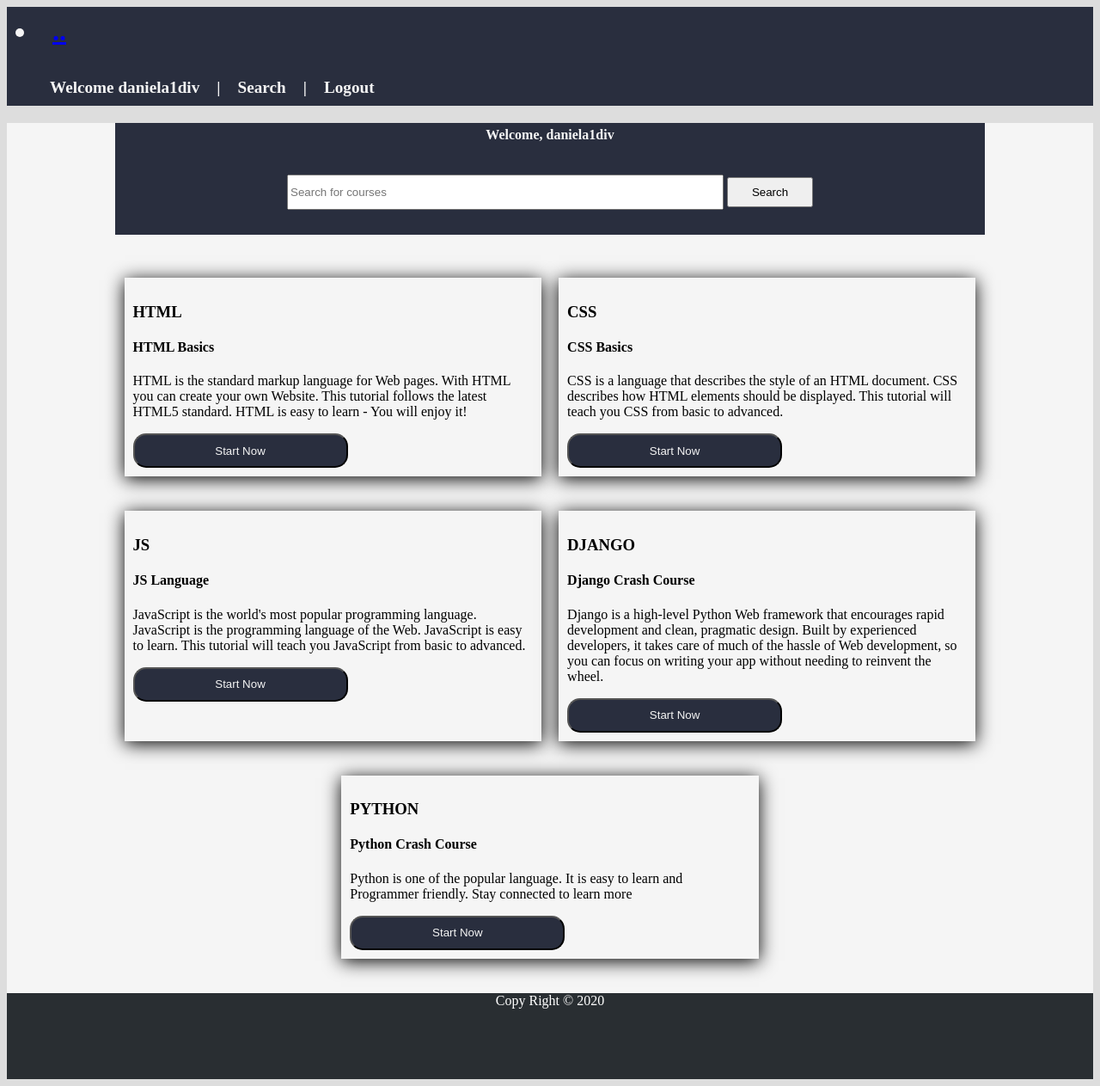
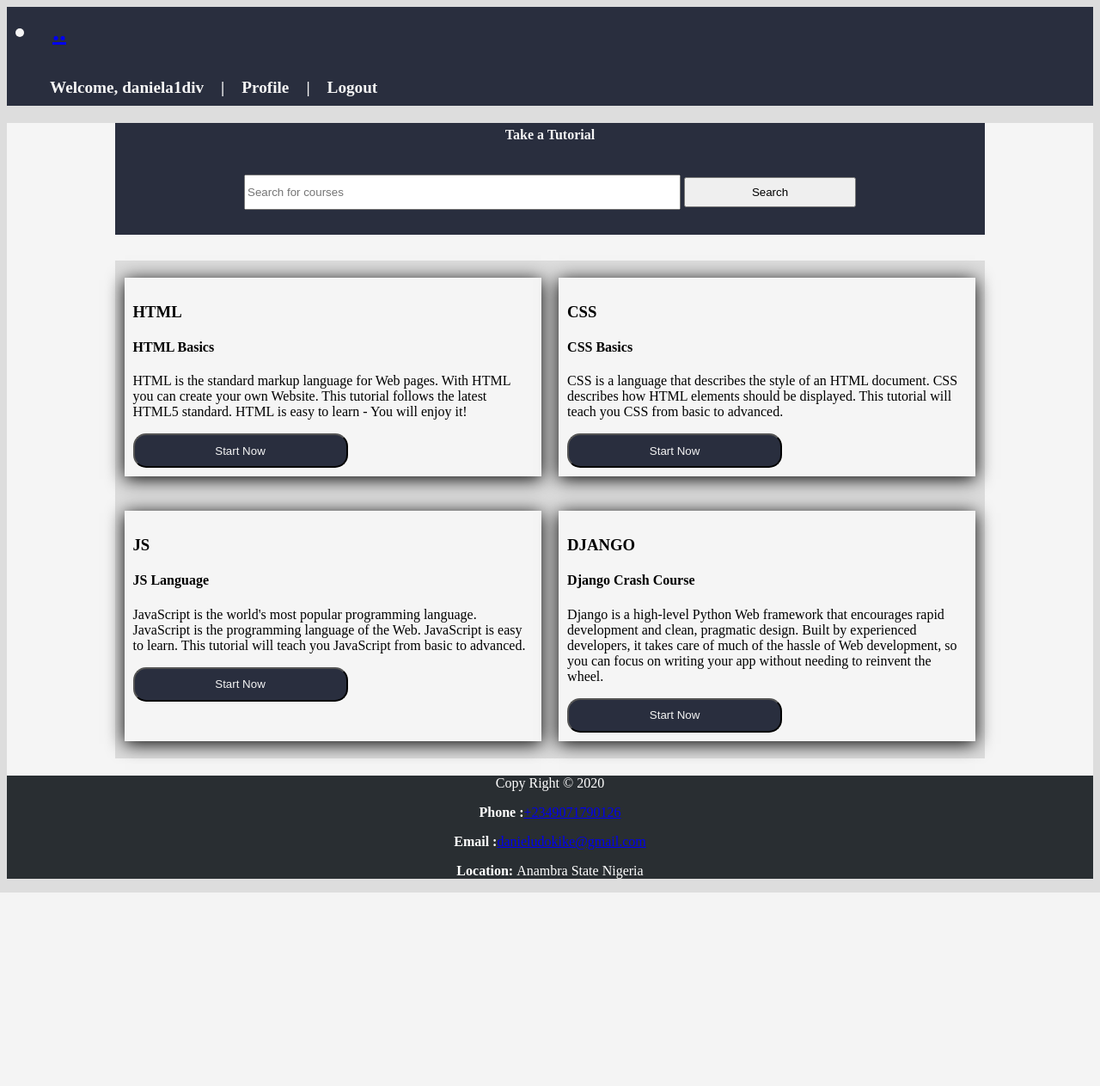
Before and after one commit to danieludokike/web_class_app, a Django app: page /account/user/profile/ in a window 1280 px wide. Shown: the whole page at 86% size. After the commit the page ends 1038 px from the top, so only its background shows below. Run offline with Django 3.2, Linux system fonts and the light colour scheme; a user stored in the database is signed in; data comes from the database, SQL or seed files in the repository; both versions use the stored data as it was after the commit; some libraries are stand-ins or nearby versions.

Commit message:
New added page

```diff
--- a/web_class/static/web_class/css/main.css
+++ b/web_class/static/web_class/css/main.css
@@ -107,7 +119,8 @@ input[type="password"],
 
 input[type="text"]:focus,
 input[type="email"]:focus,
-input[type="password"]:focus {
+input[type="password"]:focus
+.search:focus {
     border: 2px solid #007bff;
 }
 
@@ -412,7 +425,7 @@ img {
 .footer {
     background-color: #292e32;
     margin-top: 20px;
-    height: 100px;
+    height: auto;
 }
 
 footer {
--- a/web_class/templates/web_class/account/login.html
+++ b/web_class/templates/web_class/account/login.html
@@ -32,8 +32,11 @@
               <label for="username">Username:</label><br>
               {{ form.password }}
             </div>
-            <p>Don't have an account? <a class="link" href="{% url 'web_class:register' %}">Click here!</a></p>
+            <br>
             <input class="submit-form-button" type="submit" value="Submit">
+            <p><a class="link" href="{% url 'web_class:register' %}">Don't have an account?</a></p>
+            <p><a class="link" href="{% url 'web_class:reset-password' %}">Forgot Password?</a></p>
+
 
         </form>
       </div>
--- a/web_class/templates/web_class/account/profile.html
+++ b/web_class/templates/web_class/account/profile.html
@@ -13,21 +13,30 @@
         <div  class="profile-detail">
             <!-- About me and my profile pic -->
             <div style="height: 20px;" class="login-header">
-                <strong>Welcome, {{ user }}</strong>
+                <strong>Take a Tutorial </strong>
             </div>
 
              <div id="search-courses">
                 <div class="form-field">
                     <form action="{% url 'web_class:tutorial-search' %}" method="post">
                         {% csrf_token %}
-                            <input  type="text" placeholder = "Search for courses"  name="search" id="id_search" required="" />
-                            <input style="width: 100px;"  type="submit" value="Search" />
+                            <input class="search"  type="text" placeholder = "Search for courses"  name="search" id="id_search" />
+                            <input class="go-btn"  type="submit" value="Search" />
                     </form>
                 </div>
             </div>
 
+            <!-- Field search Error display -->
+            <div>
+                <ul style=" text-align: center; width: 60%; margin:  auto;">
+                {% for msg in messages %}
+                    <li style="height: 100px; padding-top: 40px;" class="field-search-err"> {{ msg }}</li>
+                {% endfor %}
+                </ul>
+            </div>
+
     <!-- Tutorials section of the page -->
-    <div id="tutorials">
+    <div style="background-color: #ddd;" id="tutorials">
         {% for course in available_courses %}
             <div class="course">
                 <div class="inner-text">
--- a/web_class/templates/web_class/account/register.html
+++ b/web_class/templates/web_class/account/register.html
@@ -41,7 +41,7 @@
               {{ form.password2 }}
           </div>
           <div class="go-to"></div>
-          <p>Already have an Account? <a class="link" href="{% url 'web_class:login' %}">Click here!</a></p>
+          <p><a class="link" href="{% url 'web_class:login' %}">Already have an Account?</a></p>
       <input class="submit-form-button"  type="submit" value="Register">
     </form>
   </div>
--- a/web_class/templates/web_class/partials/_footer.html
+++ b/web_class/templates/web_class/partials/_footer.html
@@ -1,7 +1,10 @@
 <div class="footer">
     <footer>
         <!-- All Right reserved. You must not remove this template at any cost-->
-        <p>Copy Right &copy; 2020</p>
+        <p>Copy Right &copy; <script>document.write(new Date().getFullYear());</script></p>
+        <p><i class="fas fa-phone"></i><strong> Phone :</strong><a href="tel://1234567920">+2349071790126</a></p>
+        <p><i class="fas fa-mail-bulk"></i><strong> Email :</strong><a href="mailto:danieludokike@gmail.com">danieludokike@gmail.com</a></p>
+        <p><i class="fas fa-map"></i><strong> Location: </strong><span>Anambra State Nigeria</span></p>
         <!--All Right reserved-->
         <!--Designed by Daniel Udokike-->
     </footer>
--- a/web_class/templates/web_class/partials/_nav_links.html
+++ b/web_class/templates/web_class/partials/_nav_links.html
@@ -8,9 +8,9 @@
         </div>
 
         <ul id="nav_links">
-            <li><a href="{% url 'web_class:profile' %}">Welcome {{ request.user }}</a></li>
+            <li><a href="{% url 'web_class:profile' %}">Welcome, {{ request.user }}</a></li>
             <li><a href="{% url 'web_class:profile' %}">|</a></li>
-            <li><a href="#id_search">Search</a></li>
+            <li><a href="{% url 'web_class:profile' %}">Profile</a></li>
             <li><a href="{% url 'web_class:profile' %}">|</a></li>
             <li><a href="{% url 'web_class:logout' %}">Logout</a></li>
         </ul>
--- a/web_class/templates/web_class/tutorial.html
+++ b/web_class/templates/web_class/tutorial.html
@@ -13,7 +13,7 @@
         <div  class="profile-detail">
             <!-- About me and my profile pic -->
             <div style="height: 50px;" class="login-header">
-                <strong>(  {{ user }} )</strong>
+                <strong>Search Result:</strong>
             </div>
                          <!-- View search result -->
                 <div id="tutorials">
@@ -34,11 +34,11 @@
                         {% else %}
 
                              <div class="course">
-                                <div class="inner-text">
+                                <div style="color: red;" class="inner-text">
                                     <h3 class="center-text">Hmm!!</h3>
                                     <div><h4>No result found.</h4></div>
                                     <p class="description">
-                                        You can go back to see other available courses
+                                        You can go back to select available courses
                                     </p>
                                     <a href="{% url 'web_class:profile' %}"><button>Go Back</button></a>
                                 </div>
--- a/web_class/web_class/settings.py
+++ b/web_class/web_class/settings.py
@@ -40,6 +40,10 @@ INSTALLED_APPS = [
     # Configured Apps
     'web_class_app.apps.WebClassAppConfig',
 ]
+
+# EMAIL CONFIGURATION
+# EMAIL_BACKED = 'django.core.mail.backends.console.EmailBackend'
+
 
 MIDDLEWARE = [
     'django.middleware.security.SecurityMiddleware',
--- a/web_class/web_class/urls.py
+++ b/web_class/web_class/urls.py
@@ -22,4 +22,5 @@ urlpatterns = [
 
     # Default Routing
     path('admin/', admin.site.urls),
+    path('account/', include('django.contrib.auth.urls')),
 ]
--- a/web_class/web_class_app/urls.py
+++ b/web_class/web_class_app/urls.py
@@ -1,6 +1,10 @@
+from django.contrib.auth.views import (
+    PasswordResetView,
+)
+
 from django.urls import path
 
-from . views import (
+from .views import (
     user_profile_page_view,
     registration_page_view,
     login_page_view,
@@ -11,9 +15,7 @@ from . views import (
     contact_page_view,
     search_result_page_view,
 
-
 )
-
 
 app_name = 'web_class'
 urlpatterns = [
@@ -22,6 +24,8 @@ urlpatterns = [
     path('contact/', contact_page_view, name='contact'),
     path('account/register/', registration_page_view, name='register'),
     path('account/login/', login_page_view, name='login'),
+    path('account/password/reset', PasswordResetView.as_view(template_name='web_class/account/reset-password.html'),
+         name='reset-password'),
     path('account/user/logout/', logout_view, name='logout'),
     path('account/login/required/', login_required_redirection_view, name='login_required'),
     path('account/user/profile/', user_profile_page_view, name='profile'),
--- a/web_class/web_class_app/views.py
+++ b/web_class/web_class_app/views.py
@@ -28,7 +28,7 @@ def home_page_view(request):
         return redirect('web_class:profile')
 
     else:
-        query_set = TutorialCourses.objects.all()
+        query_set = TutorialCourses.objects.all()[:4]
         template = 'web_class/index.html'
 
         context = {
@@ -40,21 +40,26 @@ def home_page_view(request):
 def about_web_class_page_view(request):
     """Renders the about web_class page"""
 
-    template = 'web_class/about.html'
+    # Checking if User is logged in
+    if request.user.is_authenticated:
+        return redirect('web_class:profile')
 
-    context = {
+    else:
+        template = 'web_class/about.html'
 
-    }
-    return render(request, template, context)
+        context = {
+
+        }
+        return render(request, template, context)
 
 
 # CONTACT PAGE
 def contact_page_view(request):
     """Renders the contact page view on request"""
     if request.method == 'POST':
-        name = request.POST['name']
+        name = request.POST['name'].title()
         email = request.POST['email']
-        subject = request.POST['subject']
+        subject = request.POST['subject'].title()
         text = request.POST['text']
 
         if text == '' or email == '' or subject == '':
@@ -103,6 +108,14 @@ def registration_page_view(request):
             password2 = request.POST['password2']
 
             # Field validation
+            if username.isupper():
+                messages.info(request, "Signup Error: Username must be in all lowercase.")
+                return redirect("web_class:register")
+
+            if email.isupper():
+                messages.info(request, "Signup Error: Email must be in all lowercase.")
+                return redirect("web_class:register")
+
             if username == '' or email == '' or password == '' or password2 == '':
                 messages.info(request, "Signup Error: Please fill out all fields.")
                 return redirect("web_class:register")
@@ -133,13 +146,13 @@ def registration_page_view(request):
                 return redirect("web_class:register")
 
             user = User.objects.create_user(
-                username=username,
+                username=username.upper(),
                 email=email,
                 password=password
             )
             user.save()
 
-            alert_msg = "Hello " + username + "!! Your account creation was successful. Proceed to login"
+            alert_msg = "Hello " + username.title() + "!! Your account creation was successful. Proceed to login"
             messages.add_message(request, messages.INFO, alert_msg)
             return redirect('web_class:login_required')
 
@@ -168,6 +181,13 @@ def login_page_view(request):
             username = request.POST['username']
             password = request.POST['password']
 
+            # Validating Username
+            if username.isupper():
+                messages.info(request, "Authentication Error: Invalid Username or Password.Note: fields may be "
+                                       "case sensitive")
+                return redirect("web_class:login")
+
+            username = username.upper()
             user = authenticate(
                 username=username,
                 password=password,
@@ -178,7 +198,8 @@ def login_page_view(request):
                 login(request, user)
                 return redirect('web_class:profile')
             else:
-                messages.info(request, "Authentication Error: Invalid Username or Password.")
+                messages.info(request, "Authentication Error: Invalid Username or Password. Note: both fields may be "
+                                       "case sensitive")
                 return redirect("web_class:login")
 
         else:
@@ -200,7 +221,7 @@ def logout_view(request):
 @login_required(login_url='web_class:login_required')
 def user_profile_page_view(request):
     """Renders the User Profile Page"""
-    query_set = TutorialCourses.objects.all()
+    query_set = TutorialCourses.objects.all()[:4]
     template = 'web_class/account/profile.html'
 
     context = {
@@ -231,6 +252,12 @@ def search_result_page_view(request):
     """Renders and shows the search result"""
     if request.method == 'POST':
         course_name = request.POST['search']
+
+        # Checking if field is empty
+        if course_name == '':
+            messages.info(request, 'Please enter something in the search field')
+            return redirect('web_class:profile')
+
         course_name = course_name.upper()
         get_course = TutorialCourses.objects.filter(course_name=course_name)
         template = 'web_class/tutorial.html'
```
Also changed, not shown: other parts of web_class/static/web_class/css/main.css (+58 -2 lines), web_class/templates/web_class/about.html (+4 -3 lines), web_class/templates/web_class/account/reset-password.html (added, +29 -0 lines), web_class/db.sqlite3.
